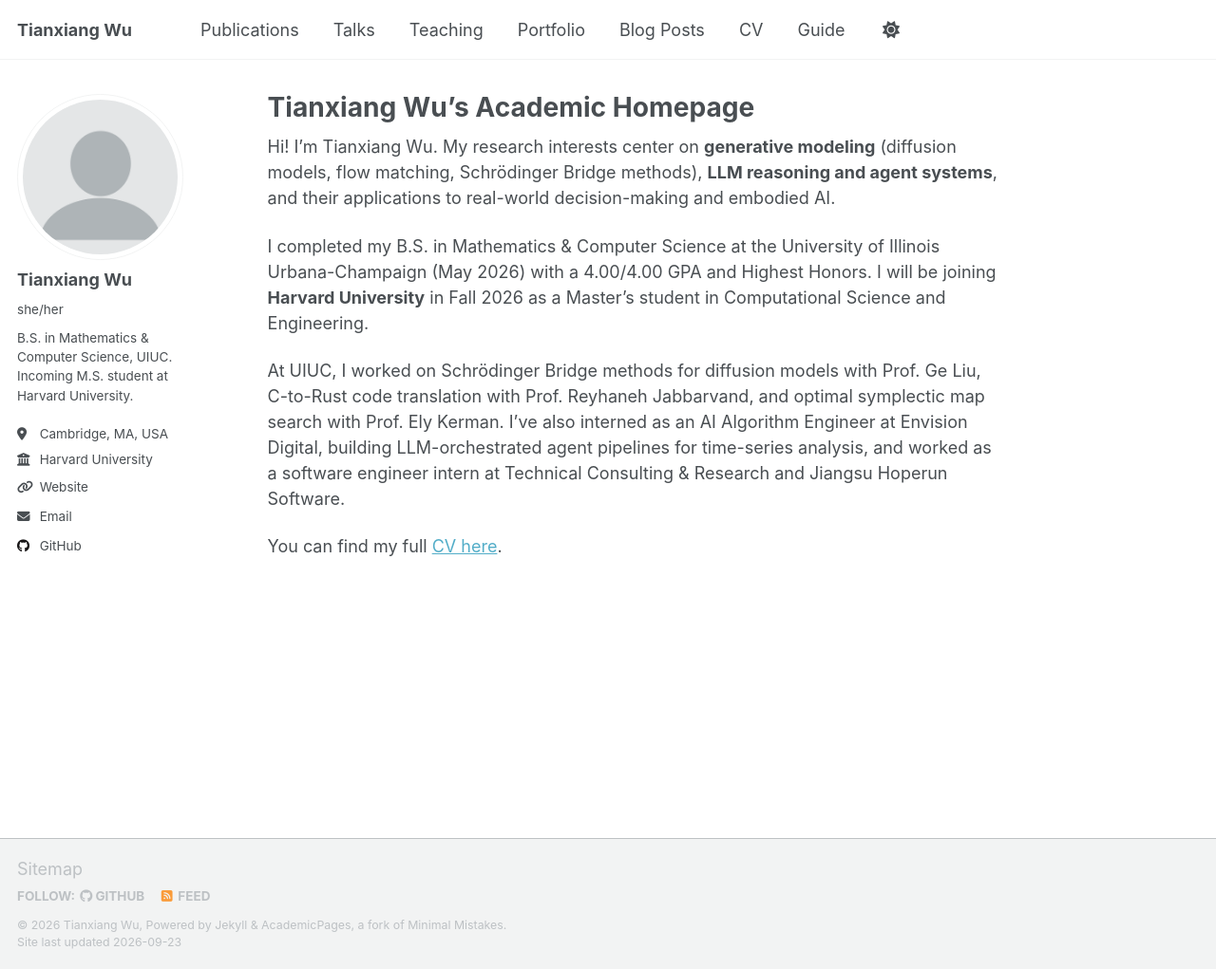
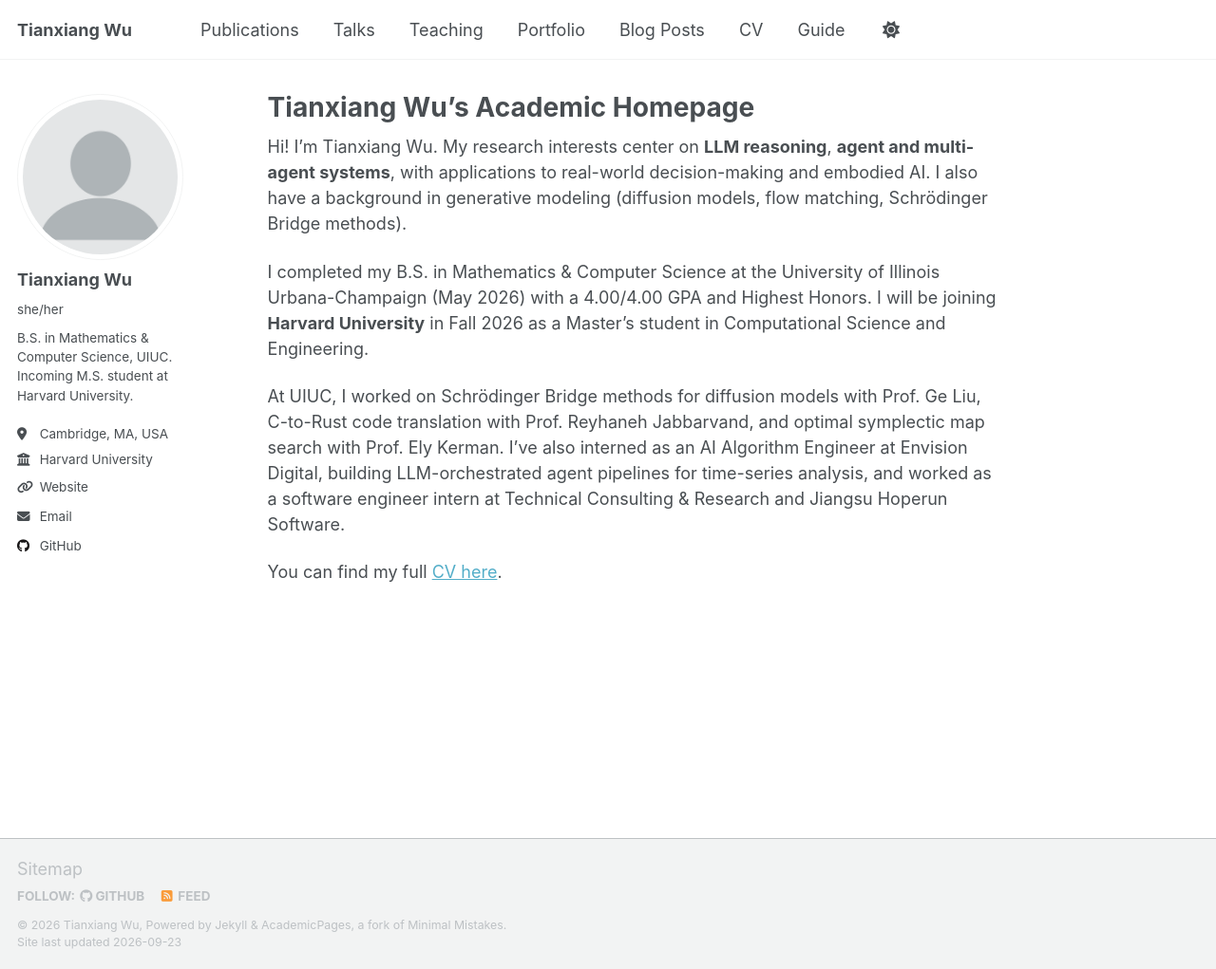
Before and after one commit to TxWu09/TxWu09.github.io, a Jekyll site: the page built from _pages/about.md, in a window 1280 px wide and 1021 px high. Shown: the whole window at 95% size. Built offline with Jekyll 4.4.1, drawn with Linux system fonts in a browser that asks for light colours; a script that is not in the unit is left out.

Commit message:
Refine research interest framing: lead with agent/multi-agent/LLM reasoning

```diff
--- a/_data/cv.json
+++ b/_data/cv.json
@@ -4,7 +4,7 @@
     "email": "tianxiangwu@g.harvard.edu",
     "phone": "",
     "website": "https://TxWu09.github.io",
-    "summary": "Incoming M.S. student in Computational Science and Engineering at Harvard University. B.S. in Mathematics & Computer Science, UIUC. Research interests: generative modeling, LLM reasoning & agent systems, embodied AI.",
+    "summary": "Incoming M.S. student in Computational Science and Engineering at Harvard University. B.S. in Mathematics & Computer Science, UIUC. Research interests: LLM reasoning, agent & multi-agent systems, embodied AI.",
     "location": {
       "address": "",
       "postalCode": "",
--- a/_pages/about.md
+++ b/_pages/about.md
@@ -8,7 +8,7 @@ redirect_from:
 ---
 
 Hi! I’m Tianxiang Wu.
-My research interests center on **generative modeling** (diffusion models, flow matching, Schrödinger Bridge methods), **LLM reasoning and agent systems**, and their applications to real-world decision-making and embodied AI.
+My research interests center on **LLM reasoning**, **agent and multi-agent systems**, with applications to real-world decision-making and embodied AI. I also have a background in generative modeling (diffusion models, flow matching, Schrödinger Bridge methods).
 
 I completed my B.S. in Mathematics & Computer Science at the University of Illinois Urbana-Champaign (May 2026) with a 4.00/4.00 GPA and Highest Honors. I will be joining **Harvard University** in Fall 2026 as a Master's student in Computational Science and Engineering.
 
```
Also changed, not shown: _pages/cv.md (+1 -1 lines).
